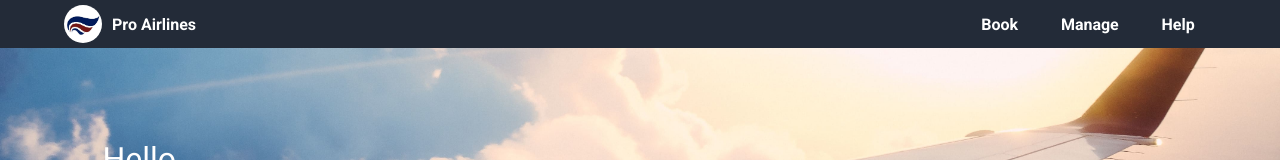
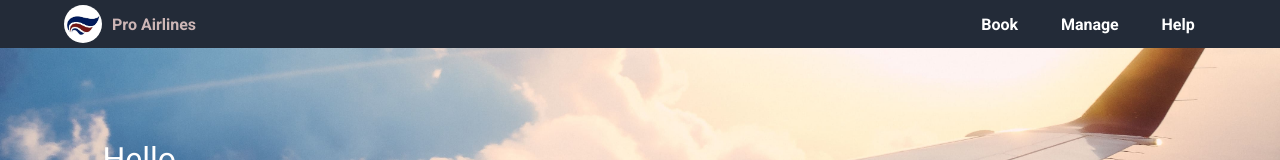
Before and after one commit to estebanix/Airlines, a React (Create React App) app: page / in a window 1280 px wide. Shown: the top 160 px of the page. Built offline with nearby package versions, Linux system fonts and the light colour scheme; the HTML template or start-up script is replaced by a standard one.

Commit message:
Change of color

```diff
--- a/src/App.css
+++ b/src/App.css
@@ -22,7 +22,7 @@
   display: flex;
   justify-content: flex-start;
   align-items: center;
-  color: white;
+  color: rgb(205, 182, 182);
   margin-left: 5%;
   gap: 10px;
   cursor: pointer;
```
